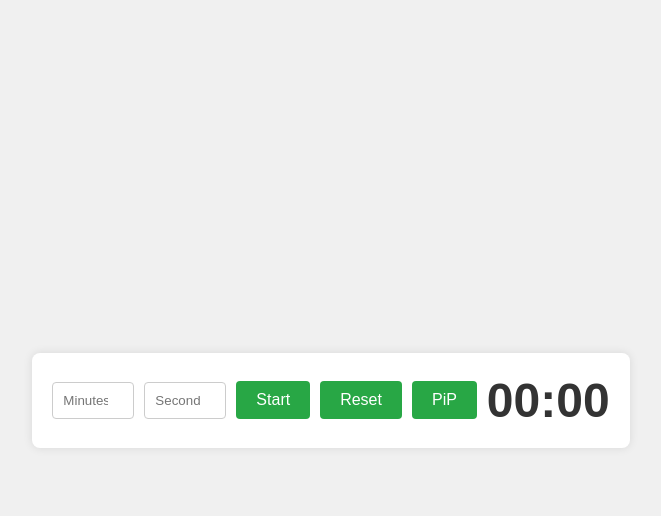
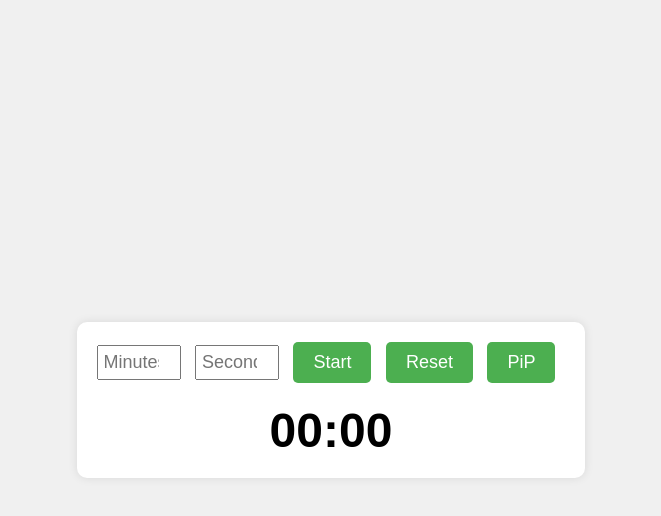
Before and after one commit to ryutasat0/pip-timer, a plain HTML site: page index.html in a window 1280 px wide. Both pictures are taken after a click on the button "Start". Shown: the whole page, without its empty margins (309-970 px from the left). Drawn offline with Linux system fonts and the light colour scheme.

Commit message:
Implement PiP with Canvas stream and fix NaN issue

```diff
--- a/index.html
+++ b/index.html
@@ -8,18 +8,16 @@
 </head>
 <body>
     <div class="timer-container">
-        <input id="minutes" type="number" min="0" placeholder="Minutes">
-        <input id="seconds" type="number" min="0" max="59" placeholder="Seconds">
-        <button id="startButton">Start</button>
-        <button id="resetButton">Reset</button>
-        <button id="pipButton">PiP</button>
-        <div id="countdown-display">00:00</div>
+        <input type="number" id="minutes" placeholder="Minutes">
+        <input type="number" id="seconds" placeholder="Seconds">
+        <button id="start">Start</button>
+        <button id="reset">Reset</button>
+        <button id="pip">PiP</button>
+        <div id="time">00:00</div>
     </div>
 
-    <!-- PiP用のビデオ要素 -->
-    <video id="pipVideo" hidden></video>
-    <!-- カウントダウン表示用のキャンバス -->
-    <canvas id="pipCanvas" hidden></canvas>
+    <canvas id="canvas" width="200" height="100" style="display:none;"></canvas>
+    <video id="video" style="display:none;" autoplay muted></video>
 
     <script src="script.js"></script>
 </body>
--- a/script.js
+++ b/script.js
@@ -1,60 +1,68 @@
-document.getElementById('startButton').addEventListener('click', function() {
-    const minutes = parseInt(document.getElementById('minutes').value, 10);
-    const seconds = parseInt(document.getElementById('seconds').value, 10);
+document.addEventListener('DOMContentLoaded', function() {
+    const startButton = document.getElementById('start');
+    const resetButton = document.getElementById('reset');
+    const pipButton = document.getElementById('pip');
+    const timeDisplay = document.getElementById('time');
+    const canvas = document.getElementById('canvas');
+    const video = document.getElementById('video');
+    const ctx = canvas.getContext('2d');
 
-    if (isNaN(minutes) || isNaN(seconds)) {
-        alert('Please enter valid numbers for minutes and seconds.');
-        return;
-    }
+    let interval;
+    let totalTime;
 
-    let time = minutes * 60 + seconds;
-    const countdownDisplay = document.getElementById('countdown-display');
+    startButton.addEventListener('click', function() {
+        let minutes = parseInt(document.getElementById('minutes').value, 10);
+        let seconds = parseInt(document.getElementById('seconds').value, 10);
 
-    const countdownInterval = setInterval(() => {
-        const min = Math.floor(time / 60);
-        const sec = time % 60;
-        countdownDisplay.textContent = `${String(min).padStart(2, '0')}:${String(sec).padStart(2, '0')}`;
-
-        if (time === 0) {
-            clearInterval(countdownInterval);
-            alert('タイマー終了');
+        // NaNの場合は0に設定
+        if (isNaN(minutes)) {
+            minutes = 0;
+        }
+        if (isNaN(seconds)) {
+            seconds = 0;
         }
 
-        time--;
-    }, 1000);
-});
+        totalTime = (minutes * 60) + seconds;
+        startTimer(totalTime);
+    });
 
-document.getElementById('resetButton').addEventListener('click', function() {
-    document.getElementById('minutes').value = '';
-    document.getElementById('seconds').value = '';
-    document.getElementById('countdown-display').textContent = '00:00';
-});
+    resetButton.addEventListener('click', function() {
+        clearInterval(interval);
+        timeDisplay.textContent = "00:00";
+        ctx.clearRect(0, 0, canvas.width, canvas.height);
+        ctx.font = "48px Arial";
+        ctx.fillText("00:00", 50, 50);
+    });
 
-// PiPボタンのイベントリスナー
-document.getElementById('pipButton').addEventListener('click', function() {
-    const video = document.getElementById('pipVideo');
-    if (!document.pictureInPictureElement) {
-        video.requestPictureInPicture();
-    } else {
-        document.exitPictureInPicture();
+    pipButton.addEventListener('click', function() {
+        video.srcObject = canvas.captureStream();
+        if (document.pictureInPictureElement) {
+            document.exitPictureInPicture();
+        } else {
+            video.requestPictureInPicture();
+        }
+    });
+
+    function startTimer(duration) {
+        clearInterval(interval); // 既存のタイマーをリセット
+        interval = setInterval(function() {
+            let minutes = parseInt(duration / 60, 10);
+            let seconds = parseInt(duration % 60, 10);
+
+            minutes = minutes < 10 ? "0" + minutes : minutes;
+            seconds = seconds < 10 ? "0" + seconds : seconds;
+
+            timeDisplay.textContent = minutes + ":" + seconds;
+
+            // Canvasに時間を描画
+            ctx.clearRect(0, 0, canvas.width, canvas.height);
+            ctx.font = "48px Arial";
+            ctx.fillText(minutes + ":" + seconds, 50, 50);
+
+            if (--duration < 0) {
+                clearInterval(interval);
+                alert("タイマー終了");
+            }
+        }, 1000);
     }
 });
-
-// PiP用のキャンバスをビデオに変換する部分
-function updateCanvas() {
-    const canvas = document.getElementById('pipCanvas');
-    const context = canvas.getContext('2d');
-    context.clearRect(0, 0, canvas.width, canvas.height);
-
-    // タイマーの数字をキャンバスに描画
-    const countdownDisplay = document.getElementById('countdown-display').textContent;
-    context.font = '48px Arial';
-    context.fillStyle = 'black';
-    context.fillText(countdownDisplay, 10, 50);
-
-    const video = document.getElementById('pipVideo');
-    video.srcObject = canvas.captureStream();
-}
-
-// PiPの表示を更新するためのインターバル
-setInterval(updateCanvas, 1000);
--- a/style.css
+++ b/style.css
@@ -1,52 +1,45 @@
 body {
     font-family: Arial, sans-serif;
-    background-color: #f0f0f0;
     display: flex;
     justify-content: center;
     align-items: center;
     height: 100vh;
     margin: 0;
+    background-color: #f0f0f0;
 }
 
 .timer-container {
     background-color: #ffffff;
-    border-radius: 8px;
     padding: 20px;
-    box-shadow: 0px 0px 10px rgba(0, 0, 0, 0.1);
-    display: flex;
-    align-items: center;
-    gap: 10px;
+    border-radius: 10px;
+    box-shadow: 0 0 10px rgba(0, 0, 0, 0.1);
+    text-align: center;
 }
 
 .timer-container input {
-    width: 60px;
-    padding: 10px;
-    border: 1px solid #ccc;
-    border-radius: 4px;
-    text-align: center;
+    font-size: 18px;
+    padding: 5px;
+    width: 70px;
+    margin-right: 10px;
 }
 
 .timer-container button {
+    font-size: 18px;
     padding: 10px 20px;
+    margin-right: 10px;
+    background-color: #4CAF50;
+    color: white;
     border: none;
-    border-radius: 4px;
-    background-color: #28a745;
-    color: white;
-    font-size: 16px;
+    border-radius: 5px;
     cursor: pointer;
-    transition: background-color 0.3s ease;
 }
 
 .timer-container button:hover {
-    background-color: #218838;
+    background-color: #45a049;
 }
 
-#countdown-display {
+#time {
     font-size: 48px;
     font-weight: bold;
-    color: #333;
+    margin-top: 20px;
 }
-
-#pipVideo {
-    display: none;
-}
```
